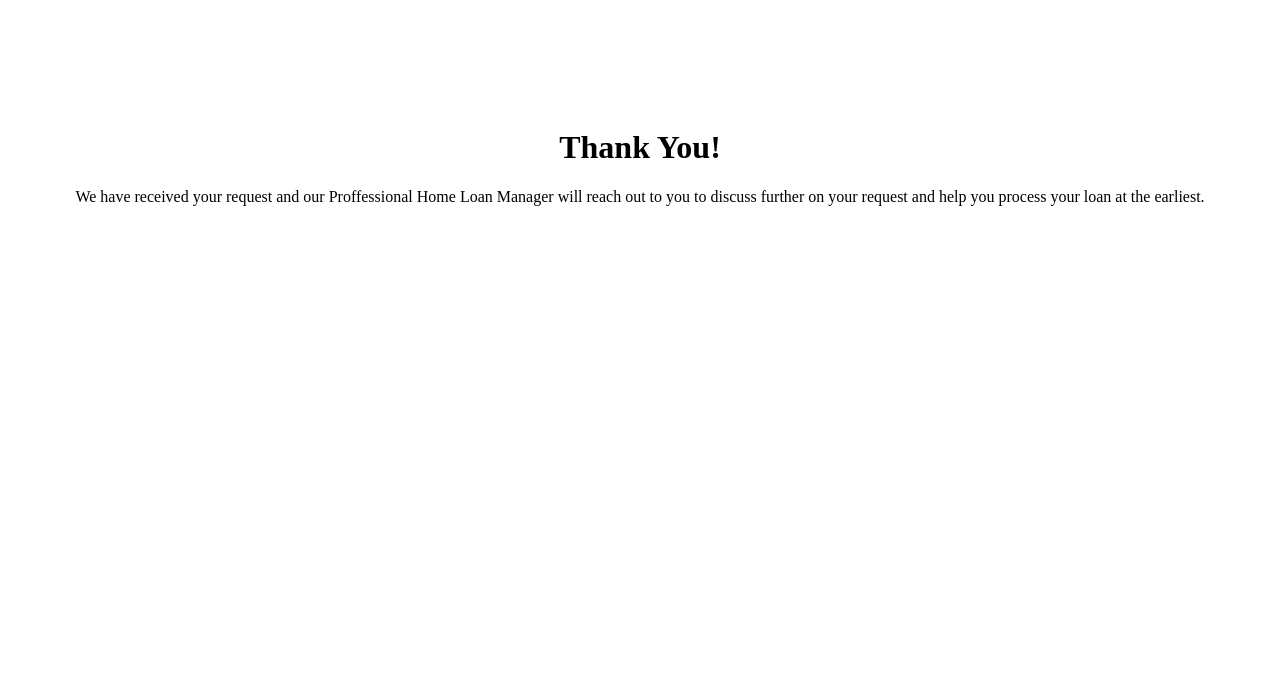
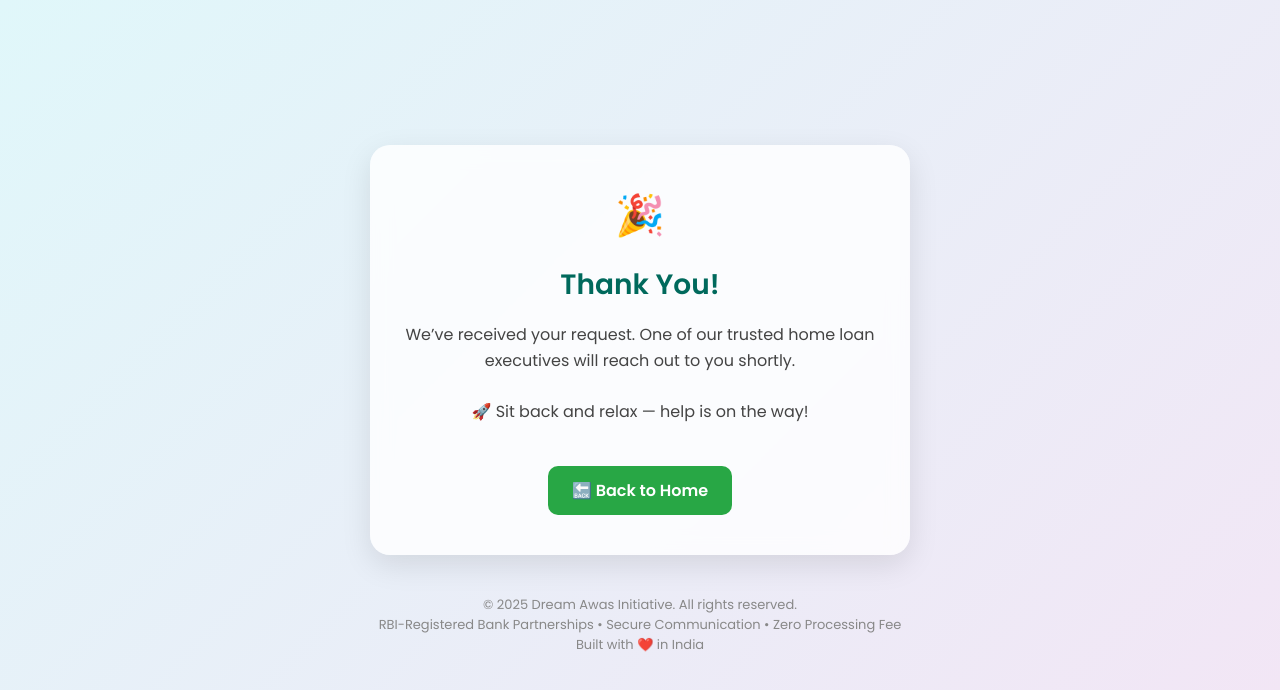
Before and after one commit to genuineloan/genuineloan, a plain HTML site: page thankyou.html in a window 1280 px wide. Drawn offline with Linux system fonts and the light colour scheme.

Commit message:
Update thankyou.html

```diff
--- a/thankyou.html
+++ b/thankyou.html
@@ -1,11 +1,111 @@
 <!DOCTYPE html>
 <html lang="en">
 <head>
-  <meta charset="UTF-8">
-  <title>Thank You for Choosing Genuine Finance Home Loan by Adtlive</title>
+  <meta charset="UTF-8" />
+  <meta name="viewport" content="width=device-width, initial-scale=1.0"/>
+  <title>Thank You – Dream Awas Initiative</title>
+  <link href="https://fonts.googleapis.com/css2?family=Poppins:wght@400;600&display=swap" rel="stylesheet">
+  <style>
+    body {
+      margin: 0;
+      font-family: 'Poppins', sans-serif;
+      background: linear-gradient(135deg, #e0f7fa, #f3e5f5);
+      color: #2c3e50;
+      display: flex;
+      flex-direction: column;
+      justify-content: center;
+      align-items: center;
+      height: 100vh;
+      text-align: center;
+      padding: 0 20px;
+    }
+
+    .thank-you-box {
+      background: #ffffffcc;
+      backdrop-filter: blur(10px);
+      padding: 40px 30px;
+      border-radius: 20px;
+      box-shadow: 0 10px 30px rgba(0,0,0,0.1);
+      max-width: 480px;
+      width: 100%;
+      animation: fadeIn 0.8s ease-in-out;
+    }
+
+    h1 {
+      font-size: 28px;
+      color: #00695c;
+      margin-bottom: 10px;
+    }
+
+    .emoji {
+      font-size: 40px;
+      margin-bottom: 10px;
+    }
+
+    p {
+      font-size: 16px;
+      line-height: 1.6;
+      color: #444;
+    }
+
+    .home-button {
+      margin-top: 25px;
+      display: inline-block;
+      padding: 12px 24px;
+      background-color: #28a745;
+      color: white;
+      text-decoration: none;
+      font-weight: 600;
+      border-radius: 10px;
+      transition: background-color 0.3s ease;
+    }
+
+    .home-button:hover {
+      background-color: #218838;
+    }
+
+    footer {
+      margin-top: 40px;
+      font-size: 13px;
+      color: #888;
+      text-align: center;
+    }
+
+    @keyframes fadeIn {
+      from { opacity: 0; transform: translateY(10px); }
+      to { opacity: 1; transform: translateY(0); }
+    }
+
+    @media (max-width: 480px) {
+      .thank-you-box {
+        padding: 30px 20px;
+      }
+
+      h1 {
+        font-size: 24px;
+      }
+    }
+  </style>
 </head>
-<body style="text-align:center; padding-top:100px;">
-  <h1>Thank You!</h1>
-  <p>We have received your request and our Proffessional Home Loan Manager will reach out to you to discuss further on your request and help you process your loan at the earliest.</p>
+<body>
+
+  <div class="thank-you-box">
+    <div class="emoji">🎉</div>
+    <h1>Thank You!</h1>
+    <p>
+      We’ve received your request. One of our trusted home loan executives will reach out to you shortly.
+      <br><br>
+      🚀 Sit back and relax — help is on the way!
+    </p>
+
+    <a class="home-button" href="https://www.dreamawasinitiative.com/">🔙 Back to Home</a>
+  </div>
+
+  <footer>
+    &copy; 2025 Dream Awas Initiative. All rights reserved. <br>
+    RBI-Registered Bank Partnerships • Secure Communication • Zero Processing Fee <br>
+    Built with ❤️ in India
+  </footer>
+
 </body>
 </html>
```
